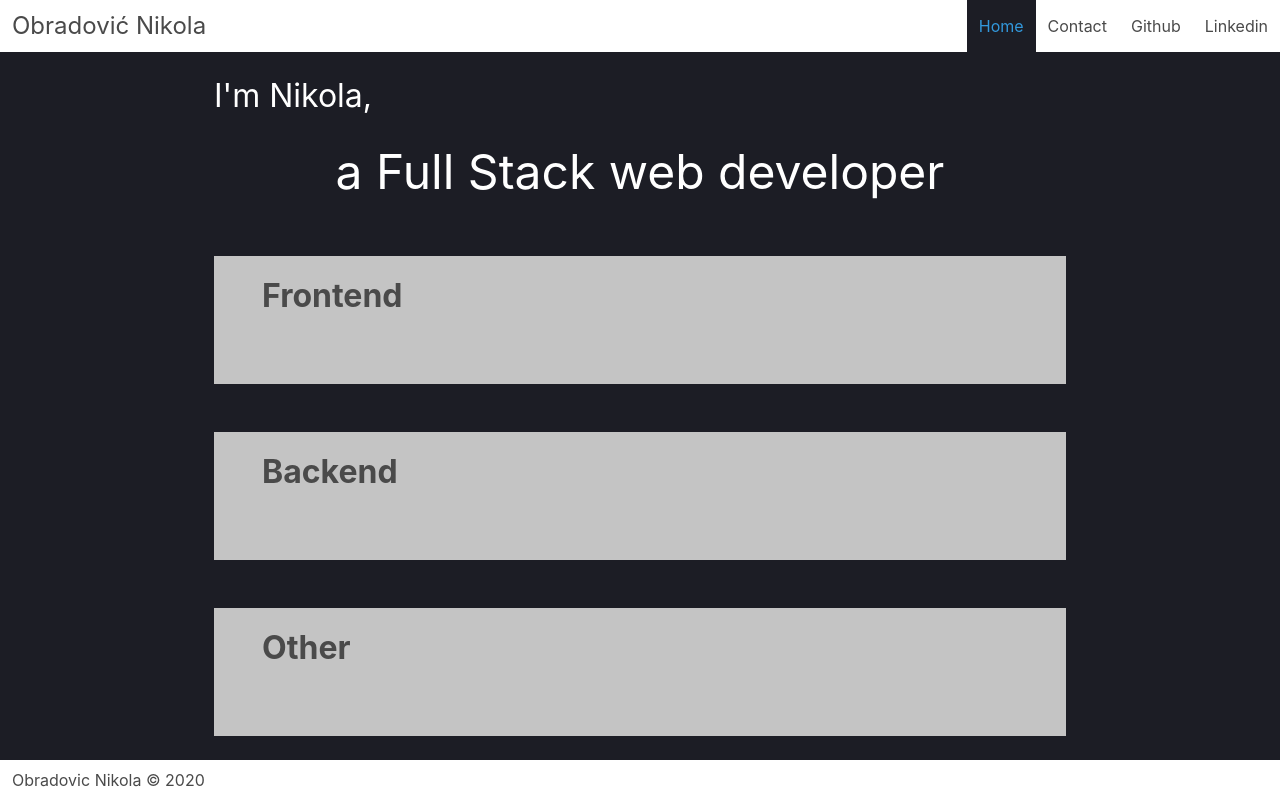
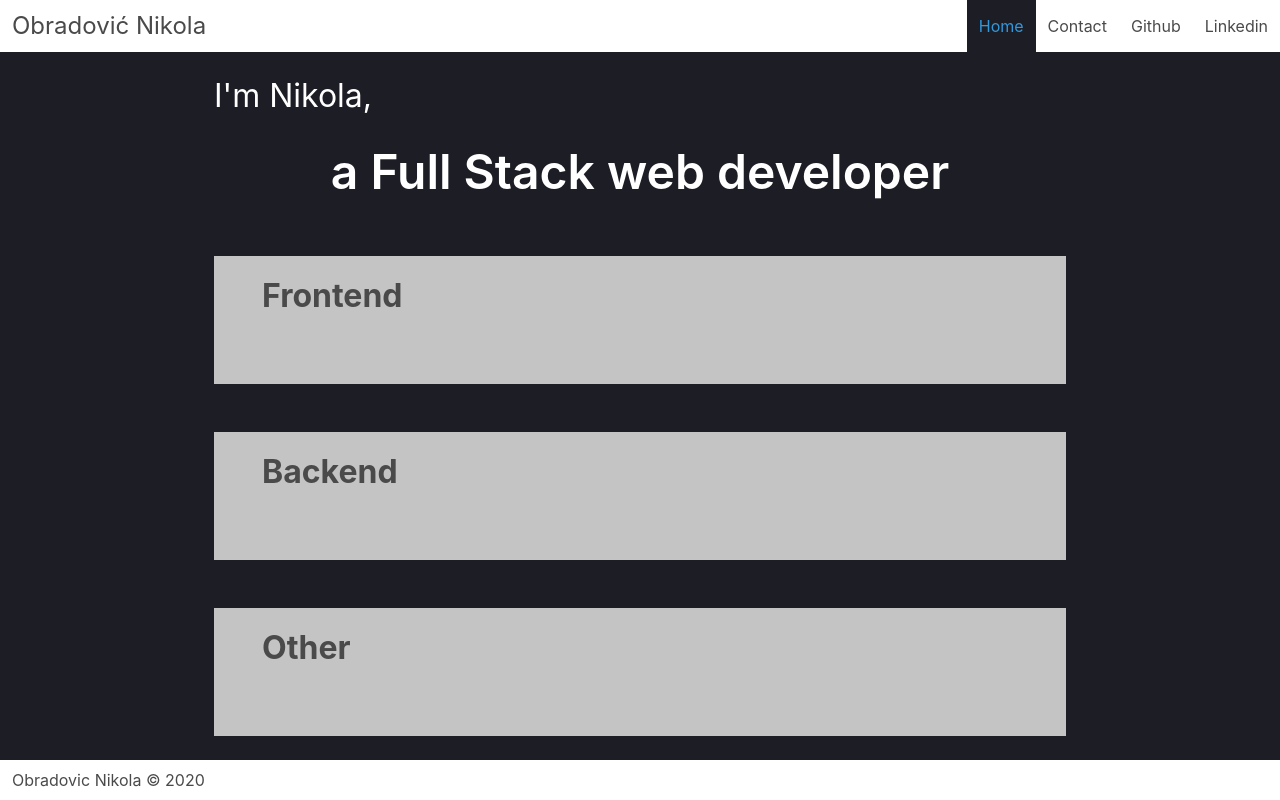
Before and after one commit to ObradovicNikola/Portfolio, a Nuxt app: page / in a window 1280 px wide. Built offline with nearby package versions, Linux system fonts and the light colour scheme.

Commit message:
restyled heading

```diff
--- a/pages/index.vue
+++ b/pages/index.vue
@@ -2,7 +2,7 @@
   <div class="page spaced">
     <p class="is-size-3 is-size-5-mobile has-text-white mb-4">I'm Nikola,</p>
     <h1
-      class="title is-size-1 is-size-3-mobile has-text-white has-text-centered"
+      class="is-size-1 is-size-3-mobile has-text-white has-text-centered has-text-weight-semibold"
     >
       a Full Stack web developer
     </h1>
```
